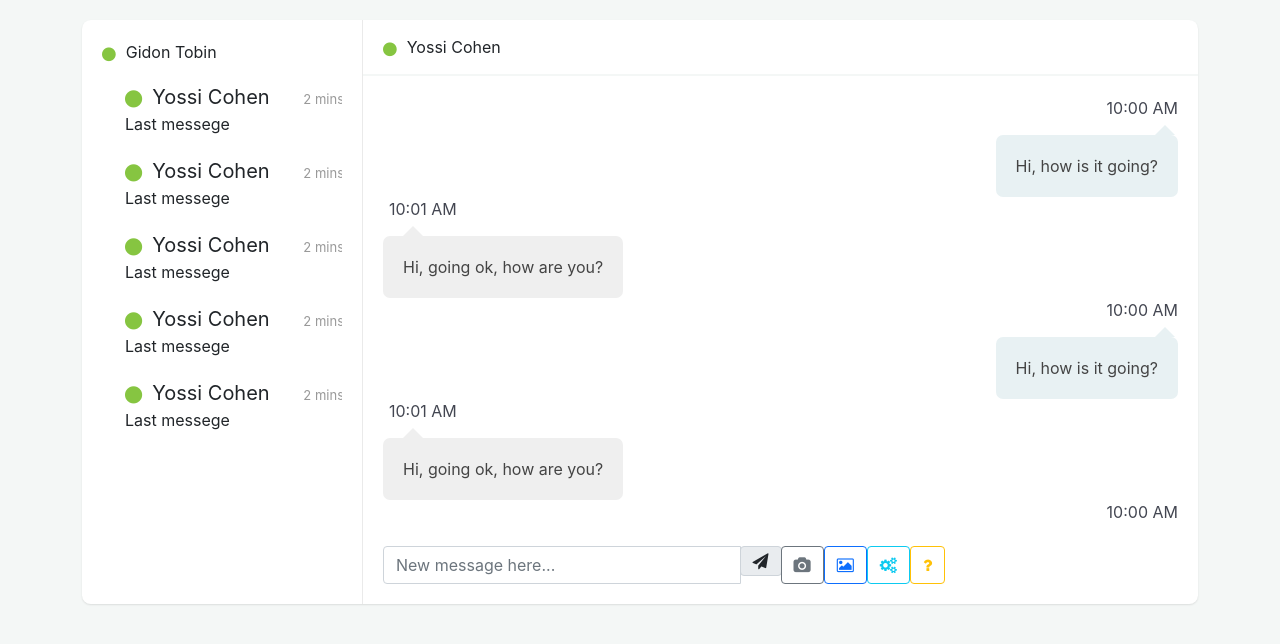
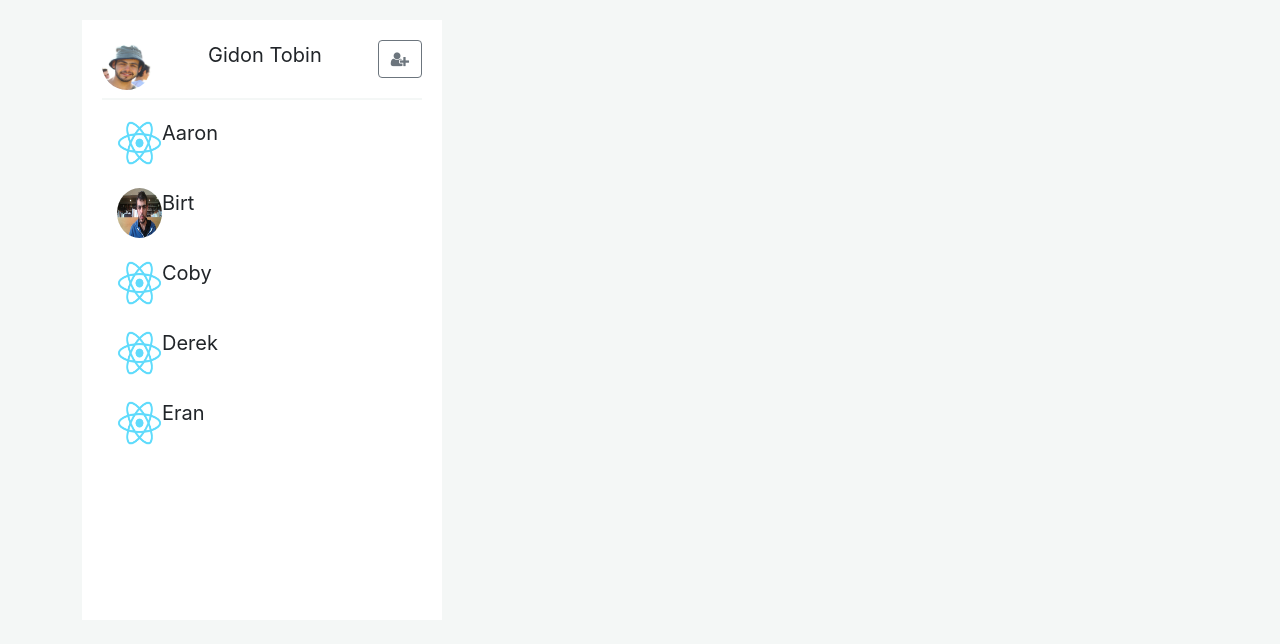
Before and after one commit to gidontobin/mitkadem2, a React (Create React App) app: page /Chat in a window 1280 px wide. Shown: the top 644 px of the page. Built offline with nearby package versions, Linux system fonts and the light colour scheme.

Commit message:
added a lot of things

```diff
--- a/src/App.css
+++ b/src/App.css
@@ -43,21 +43,23 @@ body{
 }
 .card {
   background: #fff;
-  transition: .5s;
-  border: 0;
+  transition: .2s;
   margin-bottom: 30px;
   border-radius: .55rem;
   position: relative;
   width: 100%;
   box-shadow: 0 1px 2px 0 rgb(0 0 0 / 10%);
+
+
 }
 .chat-app .people-list {
-  width: 280px;
+  background: #fff;
+  width: 360px;
   position: absolute;
-  left: 0;
-  top: 0;
+  left: 10;
+  top: 10;
   padding: 20px;
-  z-index: 7
+  z-index: 7;
 }
 
 .lastMessege{
@@ -66,21 +68,35 @@ body{
 
 
 .chat-app .chat {
-  margin-left: 280px;
-  border-left: 1px solid #eaeaea
+  margin-left: 360px;
+  border-left: 1px solid #eaeaea;
+  background: #fff;
+
 }
 
 .people-list {
   -moz-transition: .5s;
   -o-transition: .5s;
   -webkit-transition: .5s;
-  transition: .5s
+  transition: .5s;
+  max-height: 600px;
+  min-height: 600px;
+
+}
+
+.list2{
+  overflow-y: scroll;
+  max-height: 500px;
+  min-height: 500px;
+
 }
 
 .people-list .chat-list li {
   padding: 10px 15px;
   list-style: none;
-  border-radius: 3px
+  border-radius: 100px;
+
+
 }
 
 .people-list .chat-list li:hover {
@@ -96,6 +112,10 @@ body{
   font-size: 20px
 }
 
+.no-chat{
+  color: #c91010;
+}
+
 .people-list .chat-list img {
   width: 45px;
   border-radius: 50%
@@ -106,27 +126,37 @@ body{
   border-radius: 50%
 }
 
-.people-list .about {
-  float: left;
-  padding-left: 8px
+.people-list .status {
+  float: right;
+  padding-right: 50px;
+  color: #999;
+  font-size: 13px;
 }
 
-.people-list .status {
-  padding: 30px;
-  color: #999;
-  font-size: 13px
+.chat-header2 .btn{
+  float: right;
+}
 
+.chat-header2{
+  min-height: 60px;
+  background: #fff;
+  border-bottom: 2px solid #f4f7f6;
+  font-size: 20px;
+  text-align: center;
 }
 
 .chat .chat-header {
   padding: 15px 20px;
-  border-bottom: 2px solid #f4f7f6
+  border-bottom: 2px solid #f4f7f6;
+  max-height: 70px;
+  min-height: 70px;
+
 }
 
 .chat .chat-header img {
   float: left;
-  border-radius: 40px;
-  width: 40px
+  border-radius: 50%;
+  width: 45px;
 }
 
 .chat .chat-header .chat-about {
@@ -136,7 +166,12 @@ body{
 
 .chat .chat-history {
   padding: 20px;
-  border-bottom: 2px solid #fff
+  border-bottom: 2px solid #fff;
+  overflow-y: scroll;
+  max-height: 450px;
+  min-height: 450px;
+  display: flex;
+  flex-direction: column-reverse;
 }
 
 .chat .chat-history ul {
@@ -252,7 +287,8 @@ body{
   font-size: 0;
   content: " ";
   clear: both;
-  height: 0
+  height: 0;
+
 }
 
 @media only screen and (max-width: 767px) {
@@ -300,3 +336,41 @@ body{
       overflow-x: auto
   }
 }
+
+/* The Modal (background) */
+.modal {
+  display: none; /* Hidden by default */
+  position: fixed; /* Stay in place */
+  z-index: 1; /* Sit on top */
+  left: 0;
+  top: 0;
+  width: 100%; /* Full width */
+  height: 100%; /* Full height */
+  overflow: auto; /* Enable scroll if needed */
+  background-color: rgb(0,0,0); /* Fallback color */
+  background-color: rgba(0,0,0,0.4); /* Black w/ opacity */
+}
+
+/* Modal Content/Box */
+.modal-content {
+  background-color: #fefefe;
+  margin: 15% auto; /* 15% from the top and centered */
+  padding: 20px;
+  border: 1px solid #888;
+  width: 80%; /* Could be more or less, depending on screen size */
+}
+
+/* The Close Button */
+.close {
+  color: #aaa;
+  float: right;
+  font-size: 28px;
+  font-weight: bold;
+}
+
+.close:hover,
+.close:focus {
+  color: black;
+  text-decoration: none;
+  cursor: pointer;
+}
--- a/src/App.js
+++ b/src/App.js
@@ -1,20 +1,23 @@
 import './App.css';
 import LeftChat from './LeftChat/LeftChat';
 import CurrentChat from './CurrentChat/CurrentChat';
+import React, { useState } from 'react';
+
 
 function App() {
     return (
         <div>
+
             <div class="container">
                 <div class="row clearfix">
                     <div class="col-lg-12">
-                        <div class="card chat-app">
+                        <div class="chat-app ">
                             <LeftChat me="Gidon Tobin" />
-                            <CurrentChat />
                         </div>
                     </div>
                 </div>
             </div>
+
         </div>
 
     );
--- a/src/CurrentChat/ChatHeader.js
+++ b/src/CurrentChat/ChatHeader.js
@@ -6,7 +6,7 @@ function ChatHeader(props) {
                     <div class="about"></div>
                     <div class="col-lg-6">
                         <div class="name">
-                            <i class="fa fa-circle online"></i>
+                        <img src = {props.img}></img>
                             {props.name}
                         </div>
                     </div>
--- a/src/CurrentChat/ChatHistory.js
+++ b/src/CurrentChat/ChatHistory.js
@@ -1,24 +1,25 @@
 import HisMessege from "./HisMessege";
 import MyMessege from "./MyMessege";
+import React, { useState } from 'react';
 
 let itemList = [];
-var n = 3;
+var n = 2;
 var message1 = "Hi, how is it going?";
-var time1 = "10:00 AM";
+var time = (new Date).toLocaleTimeString();
 var message2 = "Hi, going ok, how are you?";
-var time2 = "10:01 AM";
 
 
 for (let i = 0; i < n; i++) {
-  itemList.push(<div><HisMessege message= {message1} time = {time1}/>
-  <MyMessege message= {message2} time = {time2}/></div>);
+  itemList.push(<div><HisMessege message= {message1} time = {time}/>
+  <MyMessege message= {message2} time = {time}/></div>);
 }
 
 function ChatHistory(props) {
     return (
         <div class="chat-history">
             <ul class="m-b-0">
-                {itemList}
+
+            {props.message}
             </ul>
         </div>
     );
--- a/src/CurrentChat/CurrentChat.js
+++ b/src/CurrentChat/CurrentChat.js
@@ -1,14 +1,16 @@
 import ChatHeader from "./ChatHeader";
 import ChatHistory from "./ChatHistory";
 import InputMessage from "./InputMessage";
+import React, { useState } from 'react';
+
+
 
 function CurrentChat(props) {
   return (
     <div className="CurrentChat">
       <div class="chat">
-        <ChatHeader name="Yossi Cohen" />
-        <ChatHistory />
-        <InputMessage />
+        <ChatHeader name= {props.name} img = {props.img}/>
+        <InputMessage name= {props.name} getLast = {props.getLast} />
       </div>
     </div>
   );
--- a/src/CurrentChat/InputMessage.js
+++ b/src/CurrentChat/InputMessage.js
@@ -1,16 +1,75 @@
+import React, { useState } from 'react';
+import MyMessege from './MyMessege';
+import ChatHistory from './ChatHistory';
+
+
 function InputMessage(props) {
+    var val = 0;
+    var time = (new Date).toLocaleTimeString();
+
+    const [messagesA, setA] = useState([])
+    const [messagesB, setB] = useState([])
+    const [messagesC, setC] = useState([])
+    const [messagesD, setD] = useState([])
+    const [messagesE, setE] = useState([])
+
+    function setting() {
+        if (val != 0) {
+            if(props.name == "Aaron"){
+                setA(arr => [...arr, (<div><MyMessege message={val} time={time} /></div>)]);
+            }
+            if(props.name == "Birt"){
+                setB(arr => [...arr, (<div><MyMessege message={val} time={time} /></div>)]);
+            }
+            if(props.name == "Coby"){
+                setC(arr => [...arr, (<div><MyMessege message={val} time={time} /></div>)]);
+            }
+            if(props.name == "Derek"){
+                setD(arr => [...arr, (<div><MyMessege message={val} time={time} /></div>)]);
+            }
+            if(props.name == "Eran"){
+                setE(arr => [...arr, (<div><MyMessege message={val} time={time} /></div>)]);
+            }
+        }
+        document.getElementById('myInput').value = '';
+        props.getLast(val,time);
+    }
+
+    function getInput() {
+        val = document.querySelector('input').value;
+
+    }
+    var messages;
+    if(props.name == "Aaron"){
+        messages = messagesA;
+    }
+    if(props.name == "Birt"){
+        messages = messagesB;
+    }
+    if(props.name == "Coby"){
+        messages = messagesC;
+    }
+    if(props.name == "Derek"){
+        messages = messagesD;
+    }
+    if(props.name == "Eran"){
+        messages = messagesE;
+    }
+
     return (
-        <div class="chat-message clearfix">
-            <div class="input-group mb-0">
-                <input type="text" class="form-control" placeholder="New message here..."></input>
-                <div class="input-group-prepend">
-                    <span class="input-group-text"><i class="fa fa-send"></i></span>
-                </div>
-                <div class="col-lg-6 hidden-sm float-right">
-                    <a href="javascript:void(0);" class="btn btn-outline-secondary"><i class="fa fa-camera"></i></a>
-                    <a href="javascript:void(0);" class="btn btn-outline-primary"><i class="fa fa-image"></i></a>
-                    <a href="javascript:void(0);" class="btn btn-outline-info"><i class="fa fa-cogs"></i></a>
-                    <a href="javascript:void(0);" class="btn btn-outline-warning"><i class="fa fa-question"></i></a>
+        <div>
+            <ChatHistory message={messages} />
+
+            <div class="chat-message clearfix">
+                <div class="input-group mb-0">
+                <a href="javascript:void(0);" class="btn btn-outline-secondary"><i class="fa fa-paperclip"></i></a>
+                <input id="myInput" type="text" class="form-control" placeholder="New message here..." onInput={getInput}></input>
+                    <div class="input-group-prepend">
+                        <button type="button" class="btn btn-success" onClick={setting}>send</button>
+
+
+                    </div>
+
                 </div>
             </div>
         </div>
--- a/src/LeftChat/Friend.js
+++ b/src/LeftChat/Friend.js
@@ -2,11 +2,11 @@
 
 function Friend(props) {
   return (
-    <div class="about">
+    <div>
       <div class="name">
-        <i class="fa fa-circle online"></i>
+      <img src={props.img} width="50" height="50"></img>
         {props.name}
-        <span class="status"> {props.min} mins ago </span>
+        <span class="status"> {props.min}</span>
       </div>
       <div class="lastMessege">{props.lastM}</div>
 
--- a/src/LeftChat/LeftChat.js
+++ b/src/LeftChat/LeftChat.js
@@ -1,24 +1,71 @@
 import { propTypes } from "react-bootstrap/esm/Image";
 import Friend from "./Friend";
+import React, { useState } from 'react';
+import CurrentChat from "../CurrentChat/CurrentChat";
+import LeftHeader from "./LeftHeader";
 
-let itemList = [];
-var n = 5;
-for (let i = 0; i < n; i++) {
-  itemList.push(<li class="clearfix"><Friend name="Yossi Cohen" min="2" lastM="Last messege" /></li>);
-}
 
 function LeftChat(props) {
+  var realTime = (new Date).toLocaleTimeString();
+
+  const [lastA, setLastA] = useState('');
+  const whatWasLastA = (childdata, time) => {
+    setLastA([childdata, time])
+  }
+  const [lastB, setLastB] = useState('');
+  const whatWasLastB = (childdata, time) => {
+    setLastB([childdata, time])
+  }
+  const [lastC, setLastC] = useState('');
+  const whatWasLastC = (childdata, time) => {
+    setLastC([childdata, time])
+  }
+  const [lastD, setLastD] = useState('');
+  const whatWasLastD = (childdata, time) => {
+    setLastD([childdata, time])
+  }
+  const [lastE, setLastE] = useState('');
+  const whatWasLastE = (childdata, time) => {
+    setLastE([childdata, time])
+  }
+
+
+
+
+  const [prop, setP] = useState( )
+  function Aaron() {
+    setP(<CurrentChat name={"Aaron"} img={"/logo192.png"} getLast={whatWasLastA} />);
+  }
+  function Birt() {
+    setP(<CurrentChat name={"Birt"} img={"/WIN_20180212_14_20_46_Pro.jpg"} getLast={whatWasLastB} />);
+  }
+  function Coby() {
+    setP(<CurrentChat name={"Coby"} img={"/logo192.png"} getLast={whatWasLastC} />);
+  }
+  function Derek() {
+    setP(<CurrentChat name={"Derek"} img={"/logo192.png"} getLast={whatWasLastD} />);
+  }
+  function Eran() {
+    setP(<CurrentChat name={"Eran"} img={"/logo192.png"} getLast={whatWasLastE} />);
+  }
+
+
+
   return (
     <div>
       <div id="plist" class="people-list">
-        <div>
-          <i class="fa fa-circle online"></i>
-          {props.me}
+        <LeftHeader me = {props.me} />
+        <div class="list2">
+          <ul class="list-unstyled chat-list mt-2 mb-0">
+            <li class="clearfix" onClick={Aaron}><Friend name="Aaron" min={lastA[1]} lastM={lastA[0]} img="/logo192.png" /></li>
+            <li class="clearfix" onClick={Birt}><Friend name="Birt" min={lastB[1]} lastM={lastB[0]} img="/WIN_20180212_14_20_46_Pro.jpg" /></li>
+            <li class="clearfix" onClick={Coby}><Friend name="Coby" min={lastC[1]} lastM={lastC[0]} img="/logo192.png" /></li>
+            <li class="clearfix" onClick={Derek}><Friend name="Derek" min={lastD[1]} lastM={lastD[0]} img="/logo192.png" /></li>
+            <li class="clearfix" onClick={Eran}><Friend name="Eran" min={lastE[1]} lastM={lastE[0]} img="/logo192.png" /></li>
+          </ul>
         </div>
-        <ul class="list-unstyled chat-list mt-2 mb-0">
-          {itemList}
-        </ul>
       </div>
+      {prop}
     </div>
   );
 }
--- /dev/null
+++ b/src/LeftChat/LeftHeader.js
@@ -0,0 +1,16 @@
+
+
+function LeftHeader(props) {
+  return (
+
+    <div class="chat-header2">
+      <img src="/IMG_0062.jpg" width="50" height="50"></img>
+      {props.me}
+      <a href="javascript:void(0);" class="btn btn-outline-secondary"><i class="fa fa-user-plus"></i></a>
+    </div>
+
+
+  );
+}
+
+export default LeftHeader;
```
Also changed, not shown: public/IMG_0062.jpg (added), public/WIN_20180212_14_20_46_Pro.jpg (added).
